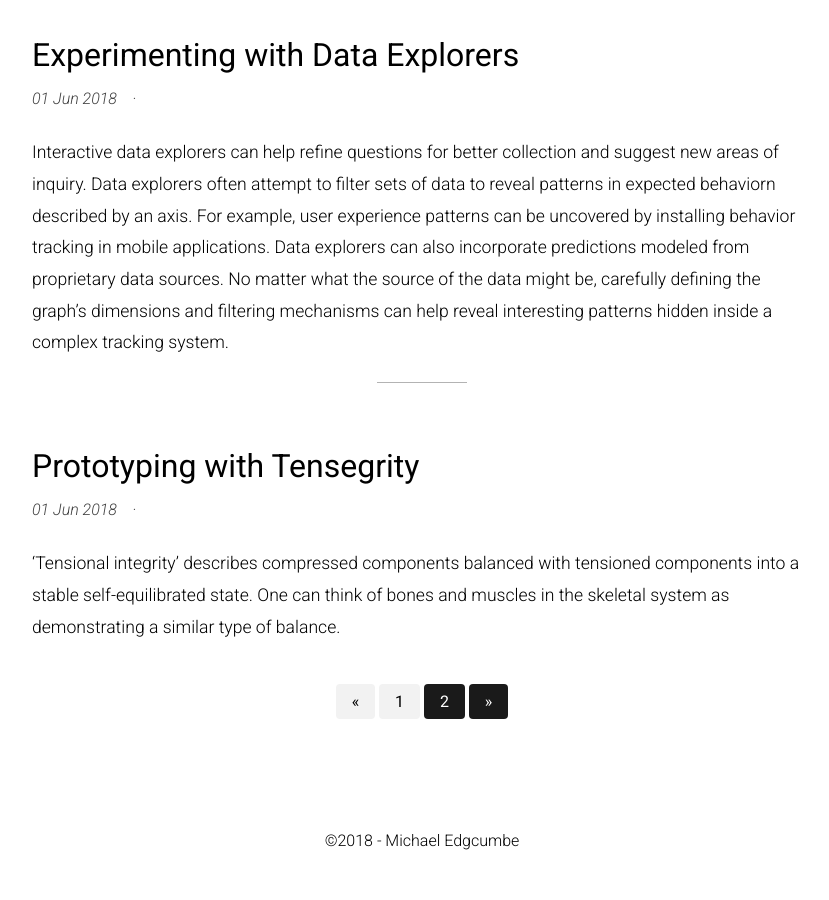
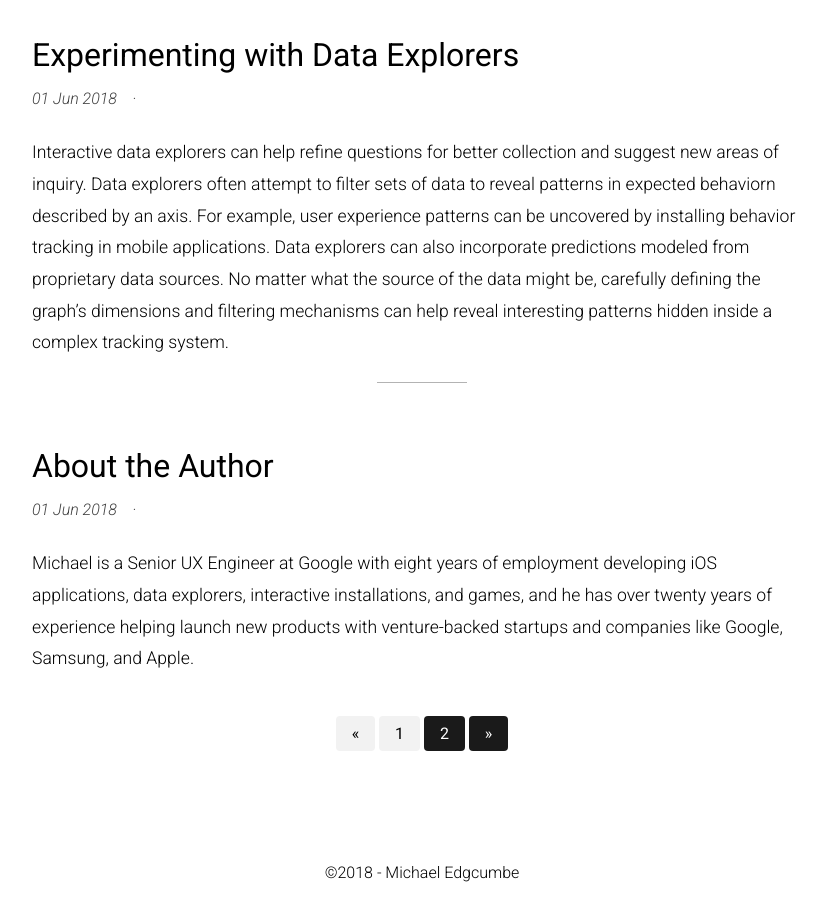
Before and after one commit to voxels/voxels.github.io, a Jekyll site: the page built from index.html, in a window 1280 px wide and 900 px high, scrolled down 2180 px. Shown: the whole window, without its empty margins (218-1047 px from the left). Built offline with Jekyll 4.4.1, drawn with Linux system fonts in a browser that asks for light colours; the list of posts is cut into pages by our own code; before the commit the page ends 3048 px from its top, so only the background shows below that.

Commit message:
Updating about the author

````diff
--- a/_posts/2018-06-01-about-the-author.markdown
+++ b/_posts/2022-08-08-about-the-author.markdown
@@ -4,24 +4,22 @@
 date:   2018-06-01 00:00:00 -0000
 ---
 
-Michael is a Senior Engineer with five years of employment developing iOS applications, data explorers, interactive installations, and games.<!--break-->
+Michael is a Senior UX Engineer at Google with eight years of employment developing iOS applications, data explorers, interactive installations, and games, and he has over twenty years of experience helping launch new products with venture-backed startups and companies like Google, Samsung, and Apple.<!--break-->
 
-He has been a Project Manager with over fifteen years of experience helping launch new products with early stage and venture backed entrepreneurs.  He has shipped more than nine applications to the App Store for clients and employers, serving hundreds of thousands of monthly active users.
-
-He frequently collaborates on venture backed, agile teams with a professional mastery of research and authorship, economic analysis, UX design, desktop and laptop repair, retail customer service, and finished construction.  He pursues a passion for embedded hardware design combining real-time motion tracking and lighting control.  He attended the
-Wharton School at the University of Pennsylvania as an undergraduate in the Joseph Wharton Scholars Program and holds a graduate degree from the Interactive Telecommunications Program at New York University.
+He collaborates with agile teams on research and documentation, UX design, hardware development, and custom fabrication. As an artist, he pursues a passion for natural interfaces combining real-time motion tracking and lighting control. He attended the Wharton School at the University of Pennsylvania as an undergraduate in the Joseph Wharton Scholars Program and holds a graduate degree from the Interactive Telecommunications Program at New York University. He was awarded a National Merit Scholarship and is an Eagle Scout in the Boy Scouts of America.
 
 Link to: [Curriculum Vitae](http://secretatomics.com/curriculum_vitae.pdf)
 
 <table style="width:100%">
 	<thead><tr><td><h5>Application Engineering Experience *</h5></td><td></td></tr></thead>
-		<tr><td><a href="/professional_experience_0606018#homer-learning">Homer Learning</a></td><td align="right">March 2017 - Present</td></tr>
-		<tr><td><a href="/professional_experience_0606018#evil-studios">Evil Studios</a></td><td align="right">April 2016 - December 2017</td></tr>
-		<tr><td><a href="/professional_experience_0606018#crush-and-lovely">Crush & Lovely</a></td><td align="right">January 2016 – May 2016</td></tr>
-		<tr><td><a href="/professional_experience_0606018#liquor-cabinet">The Liquor Cabinet</a></td><td align="right">September 2015 – February 2016</td></tr>
-		<tr><td><a href="/professional_experience_0606018#samsung">Samsung Research of America</a></td><td align="right">December 2014 – August 2015</td></tr>
-		<tr><td><a href="/professional_experience_0606018#beautified">Beautified</a></td><td align="right">May 2014 – November 2014</td></tr>
-		<tr><td><a href="/professional_experience_0606018#mindspark">Mindspark</a></td><td align="right">December 2013 – May 2014</td></tr>
+		<tr><td><a href="/professional_experience_08082022#google-maps">Google Maps</a></td><td align="right">September 2018 - Present</td></tr>
+		<tr><td><a href="/professional_experience_08082022#homer-learning">Homer Learning</a></td><td align="right">March 2017 - June 2018</td></tr>
+		<tr><td><a href="/professional_experience_08082022#evil-studios">Evil Studios</a></td><td align="right">April 2016 - December 2017</td></tr>
+		<tr><td><a href="/professional_experience_08082022#crush-and-lovely">Crush & Lovely</a></td><td align="right">January 2016 – May 2016</td></tr>
+		<tr><td><a href="/professional_experience_08082022#liquor-cabinet">The Liquor Cabinet</a></td><td align="right">September 2015 – February 2016</td></tr>
+		<tr><td><a href="/professional_experience_08082022#samsung">Samsung Research of America</a></td><td align="right">December 2014 – August 2015</td></tr>
+		<tr><td><a href="/professional_experience_08082022#beautified">Beautified</a></td><td align="right">May 2014 – November 2014</td></tr>
+		<tr><td><a href="/professional_experience_08082022#mindspark">Mindspark</a></td><td align="right">December 2013 – May 2014</td></tr>
 		<tr><td>National Oceanographic and Atmospheric Administration</td><td align="right">May 1996 – July 1997</td></tr>
 		<tfoot><tr><td></td><td align="right"><sub>* Excludes sub-contracted development</sub></td></tr></tfoot>
 </table>
--- /dev/null
+++ b/professional_experience_08082022.md
@@ -0,0 +1,162 @@
+---
+layout: page
+title: About
+description: About Michael Edgcumbe
+---
+
+<a name="summary"></a>
+<p>Michael is a Senior UX Engineer at Google with eight years of employment developing iOS applications, data explorers, interactive installations, and games, and he has over twenty years of experience helping launch new products with venture-backed startups and companies like Google, Samsung, and Apple.</p>
+
+#### iOS Application Engineering *
+
+<table style="width:100%">
+<tr><td><a href="#google-maps">Google Maps</a><td><td align="right">September 2018 - Present</td></tr>
+<tr><td><a href="#homer-learning">Homer Learning</a></td><td align="right">March 2017 - June 2018</td></tr>
+<tr><td><a href="#evil-studios">Evil Studios</a></td><td align="right">April 2016 - December 2017</td></tr>
+<tr><td><a href="#crush-and-lovely">Crush & Lovely</a></td><td align="right">January 2016 – May 2016</td></tr>
+<tr><td><a href="#liquor-cabinet">The Liquor Cabinet</a></td><td align="right">September 2015 – February 2016</td></tr>
+<tr><td><a href="#samsung">Samsung Research of America</a></td><td align="right">December 2014 – August 2015</td></tr>
+<tr><td><a href="#beautified">Beautified</a></td><td align="right">May 2014 – November 2014</td></tr>
+<tr><td><a href="#mindspark">Mindspark</a></td><td align="right">December 2013 – May 2014</td></tr>
+<tfoot><tr><td></td><td align="right"><sub>* Excludes sub-contracted development</sub></td></tr></tfoot>
+</table>
+
+```
+
+```
+
+<hr>
+
+```
+
+```
+
+<table style="width:100%" cellpadding="10">
+	<thead><tr><td></td><td><b>iOS Application SDK and Vendor Experience</b></td></tr></thead>
+	<tr><td valign="top"><em>Storage</em></td><td>GraphQL, Parse API, Firebase,Core Data, Keychain,
+UserDefaults, Filemaker, Access</td></tr>
+	<tr><td valign="top"><em>Networking</em></td><td>Node.js, NSURLSession, AFNetworking, Alamofire,
+WebKit,Reachability, MultipeerConnectivity, gRPC</td></tr>
+	<tr><td valign="top"><em>Analytics</em></td><td>mParticle, Parse, Fabric, Kissmetrics, Facebook, Google
+Analytics, Optimizely, Bugsnag, BeautifulSoup, NLTK,
+SPSS, ArcGIS,Custom</td></tr>
+	<tr><td valign="top"><em>Animation</em></td><td>CoreAnimation, CoreGraphics, CoreImage, SceneKit,
+SpriteKit, GamePlayKit,CoreMotion, Processing, Unreal Engine,
+Cinder, OpenFrameworks, OpenGL, GLSL</td></tr>
+	<tr><td valign="top"><em>Media</em></td><td>Notification Center, Kahuna, Photos, SDWebImage, Google
+Maps, Apple Maps,GoNative, QT</td></tr>
+	<tr><td valign="top"><em>Authentication</em></td><td>Parse, Facebook, OAuth, Digits, Firebase</td></tr>
+	<tr><td valign="top"><em>Purchasing</em></td><td>StoreKit, CardIO, RMStore</td></tr>
+	<tr><td valign="top"><em>Testing</em></td><td>XCTest, OCMock</td></tr>
+	<tr><td valign="top"><em>Toolchain</em></td><td>XCode, Visual Studio, VS Code, Cocoapods, Carthage, Git, Node
+Package Manager, CMake, Bitrise, Jenkins</td></tr>
+	<tr><td valign="top"><em>Design</em></td><td>Illustrator, Photoshop, InDesign, After Effects, Premier
+Pro, Final Cut Pro, SketchUp, Blender</td></tr>
+	<tr><td valign="top"><em>Embedded</em></td><td>Arduino, MQTT, TCP/IP, UDP, Serial, I2C,
+SPI,CoreBluetooth, iBeacon</td></tr>
+</table>
+<br>
+
+```
+
+```
+<hr>
+```
+
+```
+
+{% include_relative _pages/experience_engineering_iOS_Google.md %}
+
+```
+
+```
+
+<hr>
+
+```
+
+```
+
+{% include_relative _pages/experience_engineering_iOS_Homer.md %}
+
+```
+
+```
+
+<hr>
+
+```
+
+```
+
+{% include_relative _pages/experience_engineering_iOS_EvilStudios.md %}
+
+```
+
+```
+
+<hr>
+
+```
+
+```
+
+{% include_relative _pages/experience_engineering_iOS_Crush.md %}
+
+```
+
+```
+
+<hr>
+
+```
+
+```
+
+{% include_relative _pages/experience_engineering_iOS_LiquorCabinet.md %}
+
+```
+
+```
+
+<hr>
+
+```
+
+```
+
+{% include_relative _pages/experience_engineering_iOS_Samsung.md %}
+
+```
+
+```
+
+<hr>
+
+```
+
+```
+
+{% include_relative _pages/experience_engineering_iOS_Beautified.md %}
+
+```
+
+```
+
+<hr>
+
+```
+
+```
+
+{% include_relative _pages/experience_engineering_iOS_IAC.md %}
+
+```
+
+```
+
+<hr>
+
+```
+
+```
````
Also changed, not shown: _pages/experience_engineering_iOS_Google.md (added, +29 -0 lines), 1 other file.
